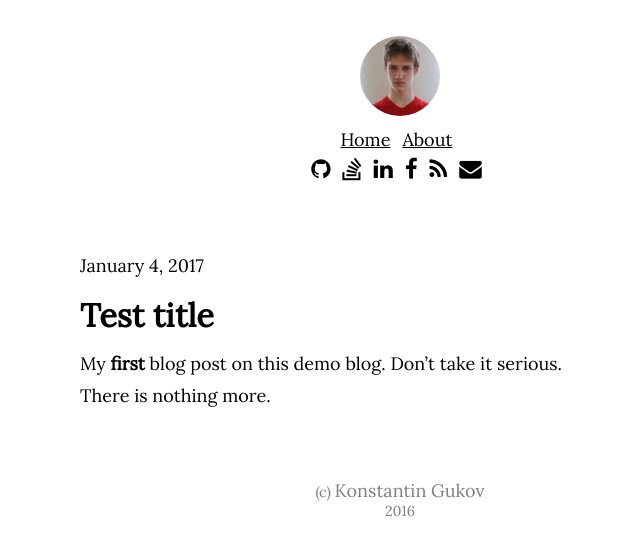
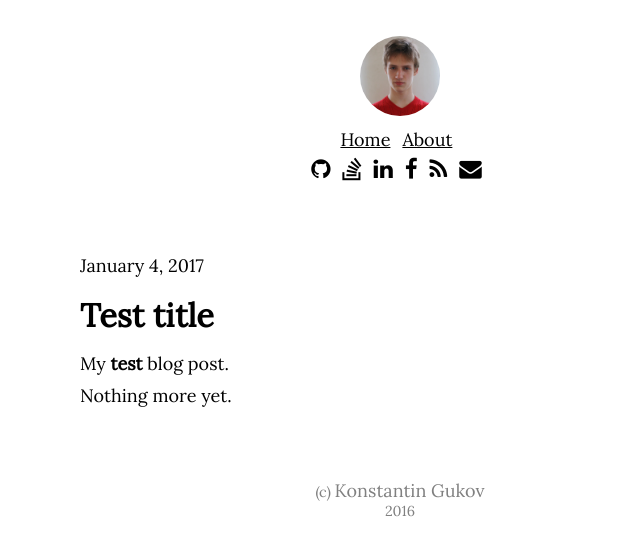
Before and after one commit to gukoff/blog, a Jekyll site: the page built from _posts/2017/2017-01-04-stop-writing-properties.md, in a window 1280 px wide. Shown: the top 556 px of the page, without its empty margins (240-880 px from the left). Built offline with Jekyll 4.4.1, drawn with Linux system fonts in a browser that asks for light colours; comment, search, counter and statistics services are not loaded.

Commit message:
preparations

```diff
--- a/_layouts/default.html
+++ b/_layouts/default.html
@@ -17,13 +17,13 @@
   <body>
     <section>
       <header>
-        <a href="/about.html">
+        <a href="/about-me.html">
           <img src="/images/photo.jpg" class="photo" alt="About me" itemprop="image"/>
         </a>
         <nav>
           <ul>
             <li><a href="/" class="black-link">Home</a></li>
-            <li><a href="/about.html" class="black-link">About</a></li>
+            <li><a href="/about-me.html" class="black-link">About</a></li>
           </ul>
         </nav>
         <nav>
--- a/_posts/2017/2017-01-04-stop-writing-properties.md
+++ b/_posts/2017/2017-01-04-stop-writing-properties.md
@@ -10,9 +10,8 @@
 ---
 
 
-My **first** blog post on this demo blog. Don't
-take it serious.
+My **test** blog post.
 
 <!--more-->
 
-There is nothing more.
+Nothing more yet.
```
Also changed, not shown: static/about-me.md (added, +11 -0 lines), static/about.md (deleted, +0 -14 lines).
